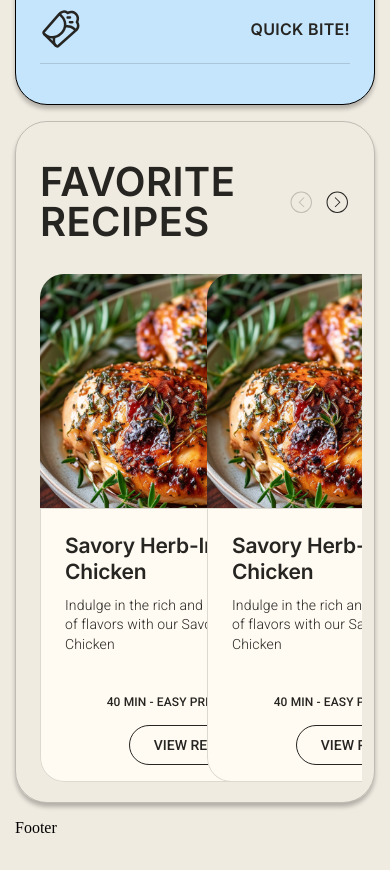
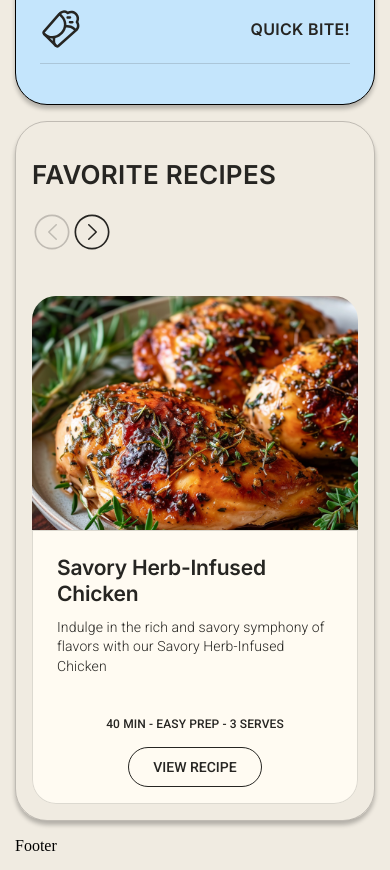
Before and after one commit to ComShep/recipebook, a React (Vite) app: page /#/ in a window 390 px wide. Shown: the part 1380-2250 px from the top of the page. Built offline with nearby package versions, Linux system fonts and the light colour scheme.

Commit message:
переделан слайдер, добавлен адаптив

```diff
--- a/package.json
+++ b/package.json
@@ -15,8 +15,7 @@
     "react-dom": "^19.2.0",
     "react-icons": "^5.6.0",
     "react-router": "^7.13.2",
-    "react-slick": "^0.31.0",
-    "slick-carousel": "^1.8.1",
+    "swiper": "^12.1.3",
     "uuid": "^13.0.0"
   },
   "devDependencies": {
@@ -24,7 +23,6 @@
     "@types/node": "^24.10.1",
     "@types/react": "^19.2.7",
     "@types/react-dom": "^19.2.3",
-    "@types/react-slick": "^0.23.13",
     "@vitejs/plugin-react": "^5.1.1",
     "eslint": "^9.39.1",
     "eslint-plugin-react-hooks": "^7.0.1",
--- a/src/components/RecipeCard/RecipeCard.module.css
+++ b/src/components/RecipeCard/RecipeCard.module.css
@@ -56,7 +56,10 @@
 	color: var(--dark);
 }
 
-@media (max-width: 540px) {
+@media (max-width: 768px) {
+	.card {
+		max-width: 100%;
+	}
 	.title {
 		font-size: 21px;
 	}
--- a/src/components/Slider/Favorite.module.css
+++ b/src/components/Slider/Favorite.module.css
@@ -1,4 +1,4 @@
-/* .sliderSection {
+.sliderSection {
 	border: 1px solid rgba(38, 37, 34, 0.24);
 	border-radius: 32px;
 	padding: 40px 16px 16px;
@@ -10,6 +10,7 @@
 .header {
 	display: flex;
 	justify-content: space-between;
+	margin-bottom: 40px;
 }
 
 .title {
@@ -25,63 +26,20 @@
 .slider {
 	display: flex;
 	justify-content: space-between;
-} */
-
-.sliderSection {
-  border: 1px solid rgba(38, 37, 34, 0.24);
-  border-radius: 32px;
-  padding: 40px 24px 16px 24px;
-  min-height: 570px;
-  box-shadow: 0 4px 4px 0 rgba(0, 0, 0, 0.25);
-  margin-bottom: 16px;
-}
-
-.header {
-  display: flex;
-  justify-content: space-between;
-  align-items: center;
-  margin-bottom: 32px;
-}
-
-.title {
-  font-family: var(--second-family);
-  font-weight: 700;
-  font-size: 40px;
-  line-height: 100%;
-  letter-spacing: 0.01em;
-  text-transform: uppercase;
-  color: var(--dark);
-  margin: 0;
-}
-
-.arrows {
-  display: flex;
-  gap: 12px;
-}
-
-.arrowBtn {
-  background: none;
-  border: none;
-  cursor: pointer;
-  padding: 0;
-  display: flex;
-  align-items: center;
-  justify-content: center;
-  transition: transform 0.2s ease;
-}
-
-.arrowBtn:hover {
-  transform: scale(1.1);
-}
-
-.arrowBtn:active {
-  transform: scale(0.95);
 }
 
 .sliderContainer {
-  margin: 0 -12px; /* компенсируем отступы слайдов */
+  width: 100%;
 }
 
-.sliderContainer :global(.slick-slide) {
-  padding: 0 12px; /* отступы между карточками */
+@media (max-width: 768px) {
+	.header {
+		flex-direction: column;
+	}
+
+	.title{
+		font-size: 26px;
+		font-weight: 700;
+		margin-bottom: 24px;
+	}
 }
--- a/src/components/Slider/Favorite.tsx
+++ b/src/components/Slider/Favorite.tsx
@@ -1,116 +1,64 @@
-// import Slider from "react-slick";
-// import 'slick-carousel/slick/slick.css';
-// import 'slick-carousel/slick/slick-theme.css';
-// import { IconLeft, IconLeftDisabled, IconRight, IconRightDisabled } from '../assets/icons/Icons';
-// import { RecipeCard } from '../RecipeCard/RecipeCard';
-// import styles from './Favorite.module.css';
+import { useRef, useState } from 'react';
+import { Swiper, SwiperSlide } from 'swiper/react';
+import type { Swiper as SwiperType } from 'swiper';
 
-// export const Favorite = () => {
-// 	const settings = {
-//     dots: false,
-//     infinite: false,
-//     speed: 500,
-//     slidesToShow: 2,
-//     slidesToScroll: 1
-//   };
-// 	return (
-// 		<section className={styles.sliderSection}>
-// 			<div className={styles.header}>
-// 				<h2 className={styles.title}>favorite recipes</h2>
-// 				<div className={styles.arrows}>
-// 					<IconLeft/>
-// 					<IconRight/>
-// 				</div>
-// 			</div>
-// 			<div className={`slider-container`}>
-// 			<Slider {...settings}>
-//           <div><RecipeCard /></div>
-//           <div><RecipeCard /></div>
-//           <div><RecipeCard /></div>
-//           <div><RecipeCard /></div>
-//           <div><RecipeCard /></div>
-//       </Slider>
-// 				{/* <IconLeftDisabled/>
-// <IconRightDisabled/> */}
-// 			</div>
-// 		</section>
-// 	)
-// }
-import { useRef, useState } from 'react';
-import Slider from "react-slick";
-import 'slick-carousel/slick/slick.css';
-import 'slick-carousel/slick/slick-theme.css';
+import { RecipeCard } from '../RecipeCard/RecipeCard';
 import { IconLeft, IconLeftDisabled, IconRight, IconRightDisabled } from '../assets/icons/Icons';
-import { RecipeCard } from '../RecipeCard/RecipeCard';
+
 import styles from './Favorite.module.css';
 
 export const Favorite = () => {
-  const sliderRef = useRef<Slider>(null);
-  const [isBeginning, setIsBeginning] = useState(true);
-  const [isEnd, setIsEnd] = useState(false);
+	const swiperRef = useRef<SwiperType>(null);
+	const [isBegining, setIsBegining] = useState(true);
+	const [isEnd, setIsEnd] =useState(false)
 
-  const settings = {
-    dots: false,
-    infinite: false,
-    speed: 500,
-    slidesToShow: 2,
-    slidesToScroll: 1,
-    arrows: false,
-    beforeChange: (oldIndex:number, newIndex:number) => {
-      // Проверяем, можно ли ещё прокрутить назад
-      setIsBeginning(newIndex === 0);
-
-      // Получаем общее количество слайдов
-      const totalSlides = sliderRef.current?.props.children?.length || 0;
-      const slidesToShow = 2;
-
-      // Проверяем, можно ли прокрутить вперёд
-      setIsEnd(newIndex + slidesToShow >= totalSlides);
+	const handleNext= () => {
+		swiperRef.current?.slideNext();
 	}
-  };
 
 	const handlePrev = () => {
-    if (!isBeginning) {
-      sliderRef.current?.slickPrev();
+		swiperRef.current?.slidePrev();
 	}
-  };
-
-  const handleNext = () => {
-    if (!isEnd) {
-      sliderRef.current?.slickNext();
-    }
-  };
 
 	return (
 		<section className={styles.sliderSection}>
 			<div className={styles.header}>
 				<h2 className={styles.title}>favorite recipes</h2>
 				<div className={styles.arrows}>
-          <button
-            onClick={handlePrev}
-            className={styles.arrowBtn}
-            disabled={isBeginning}
-          >
-            {isBeginning ? <IconLeftDisabled /> : <IconLeft />}
+					<button onClick={handlePrev} disabled={isBegining}>
+						{isBegining ? <IconLeftDisabled/> : <IconLeft />}
 					</button>
-          <button
-            onClick={handleNext}
-            className={styles.arrowBtn}
-            disabled={isEnd}
-          >
-            {isEnd ? <IconRightDisabled /> : <IconRight />}
+					<button onClick={handleNext} disabled={isEnd}>
+						{isEnd ? <IconRightDisabled/> : <IconRight />}
+
 					</button>
 				</div>
 			</div>
 			<div className={styles.sliderContainer}>
-        <Slider ref={sliderRef} {...settings}>
-          <div><RecipeCard /></div>
-          <div><RecipeCard /></div>
-          <div><RecipeCard /></div>
-          <div><RecipeCard /></div>
-          <div><RecipeCard /></div>
-        </Slider>
+				<Swiper
+					spaceBetween={16}
+					slidesPerView={1}
+					onSwiper={(swiper) => {
+						swiperRef.current = swiper;
+						setIsBegining(swiper.isBeginning)
+						setIsEnd(swiper.isEnd)
+					}}
+					onSlideChange={(swiper) => {
+						setIsBegining(swiper.isBeginning)
+						setIsEnd(swiper.isEnd)
+					}}
+					breakpoints= {{
+						768: {
+							slidesPerView: 2
+						}
+					}}
+				>
+					<SwiperSlide><RecipeCard /></SwiperSlide>
+					<SwiperSlide><RecipeCard /></SwiperSlide>
+					<SwiperSlide><RecipeCard /></SwiperSlide>
+					<SwiperSlide><RecipeCard /></SwiperSlide>
+				</Swiper>
 			</div>
 		</section>
-  );
-};
+	)
+}
--- a/src/styles/index.css
+++ b/src/styles/index.css
@@ -1,9 +1,17 @@
+/* Импорты шрифтов */
+
 @import url(https://fonts.googleapis.com/css?family=Roboto:300,regular,500,600,700);
 @import url(https://fonts.googleapis.com/css?family=Inter:regular,500,600);
 @import url(https://fonts.googleapis.com/css?family=Montserrat:600,700,800);
 
+/* Импорты переменных и сброса стилей */
+
 @import './reset.css';
 @import './vars.css';
+
+/* Импорты стилей для слайдера */
+
+@import "swiper/css";
 
 body {
 	background: var(--main-background-color);
```
Also changed, not shown: 1 other file (tests, documents, lock files or other folders). Lines whose indentation alone changed are shown as unchanged.
